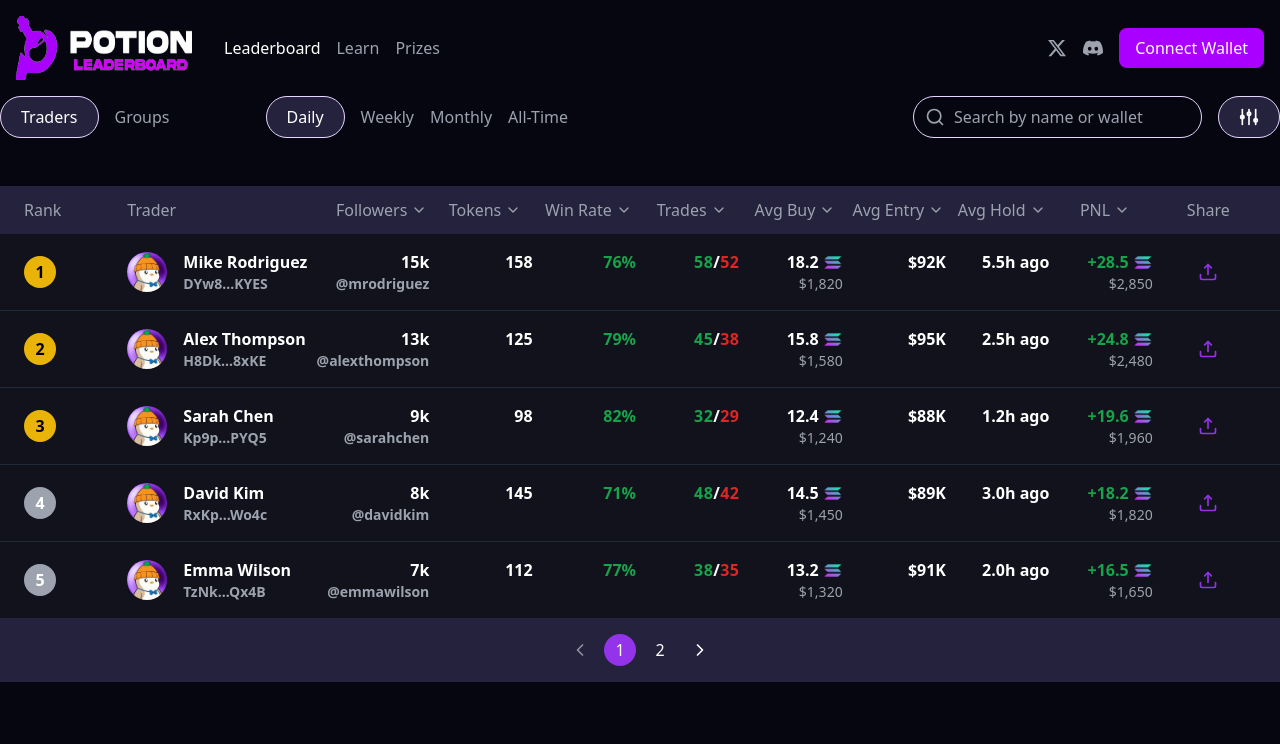
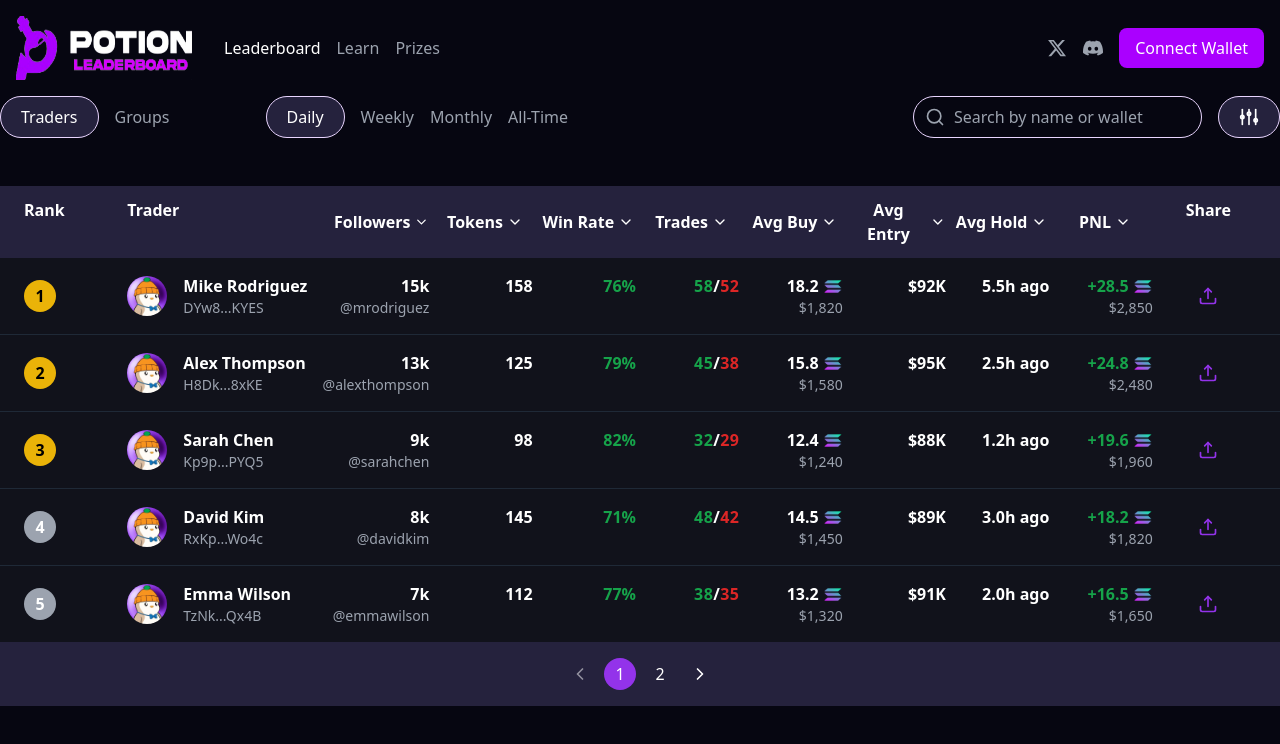
Before and after one commit to deiv-hash/potion-leaderboard, a Next.js app: page / in a window 1280 px wide. Shown: the top 744 px of the page. Built offline with nearby package versions, Linux system fonts and the light colour scheme.

Commit message:
improved typography and color contrast

```diff
--- a/app/components/Leaderboard.tsx
+++ b/app/components/Leaderboard.tsx
@@ -107,12 +107,10 @@ export function Leaderboard({
         <ShareModal trader={sharingTrader} onClose={handleCloseShare} />
       )}
       {/*header*/}
-      <div className="bg-[#25223D] grid grid-cols-4 sm:grid-cols-6 md:grid-cols-8 lg:grid-cols-10 xl:grid-cols-12 gap-2 px-3 sm:px-6 py-3">
-        {viewType === "traders" && (
-          <div className="text-gray-400 hidden sm:block">Rank</div>
-        )}
+      <div className="bg-[#25223D] font-bold text-white grid grid-cols-4 sm:grid-cols-6 md:grid-cols-8 lg:grid-cols-10 xl:grid-cols-12 gap-2 px-3 sm:px-6 py-3">
+        {viewType === "traders" && <div className=" hidden sm:block">Rank</div>}
         <div
-          className={`text-gray-400 col-span-2 ${
+          className={` col-span-2 ${
             viewType === "tokens" ? "col-start-1" : ""
           }`}
         >
@@ -121,14 +119,14 @@ export function Leaderboard({
         {headers.stats.map((stat) => (
           <div
             key={stat.label}
-            className="text-gray-400 cursor-pointer text-center hidden md:flex items-center justify-center gap-1"
+            className=" cursor-pointer text-center hidden md:flex items-center justify-center gap-1"
             onClick={() => onSort(stat.key as keyof Trader)}
           >
             {stat.label}
             <ChevronDownIcon className={`h-4 w-4 text-${stat.icon}-300`} />
           </div>
         ))}
-        <div className="text-gray-400 cursor-pointer text-center col-start-4 sm:col-start-6 md:col-start-8 lg:col-start-10 xl:col-start-12">
+        <div className="cursor-pointer text-center col-start-4 sm:col-start-6 md:col-start-8 lg:col-start-10 xl:col-start-12">
           Share
         </div>
       </div>
@@ -173,7 +171,7 @@ export function Leaderboard({
                 <div className="text-white truncate">{trader.name}</div>
                 <div className="text-gray-400 text-sm  flex items-center gap-1">
                   <div
-                    className="cursor-pointer hover:text-purple-300 truncate"
+                    className="cursor-pointer font-light hover:text-purple-300 truncate"
                     onClick={(e) => {
                       e.stopPropagation();
                       copyToClipboard(trader.wallet);
@@ -210,7 +208,7 @@ export function Leaderboard({
               <>
                 <div className="flex-col items-end hidden md:flex">
                   <div>{formatNumber(trader.xFollowers)}</div>
-                  <div className="text-gray-400 text-sm truncate">
+                  <div className="text-gray-400 text-sm font-light truncate">
                     {trader.xTag}
                   </div>
                 </div>
```
